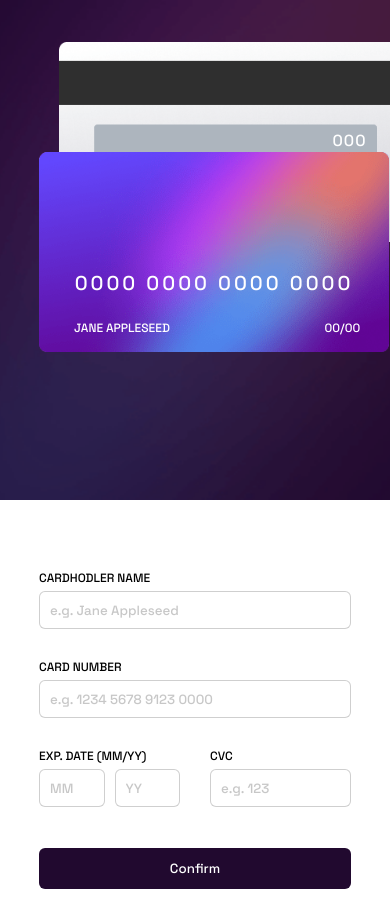
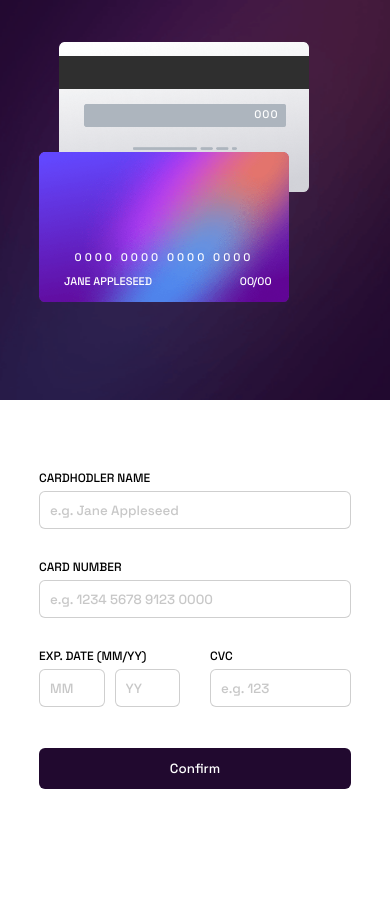
Before and after one commit to fikulas234/interactive-card-details, a plain HTML site: page index.html in a window 390 px wide. After the commit the page ends 844 px from the top, so only its background shows below. Drawn offline with Linux system fonts and the light colour scheme.

Commit message:
style changes

```diff
--- a/style.css
+++ b/style.css
@@ -258,3 +258,27 @@ label {
     margin: 50px auto;
   }
 }
+
+@media only screen and (max-width: 600px) {
+  .container {
+    max-height: 800px;
+  }
+
+  .design-container {
+    height: 400px;
+  }
+
+  #card-front,
+  #card-back {
+    height: 150px;
+    width: 250px;
+  }
+
+  p {
+    font-size: 11px !important;
+  }
+
+  #card-exp-yy {
+    right: 7%;
+  }
+}
```
